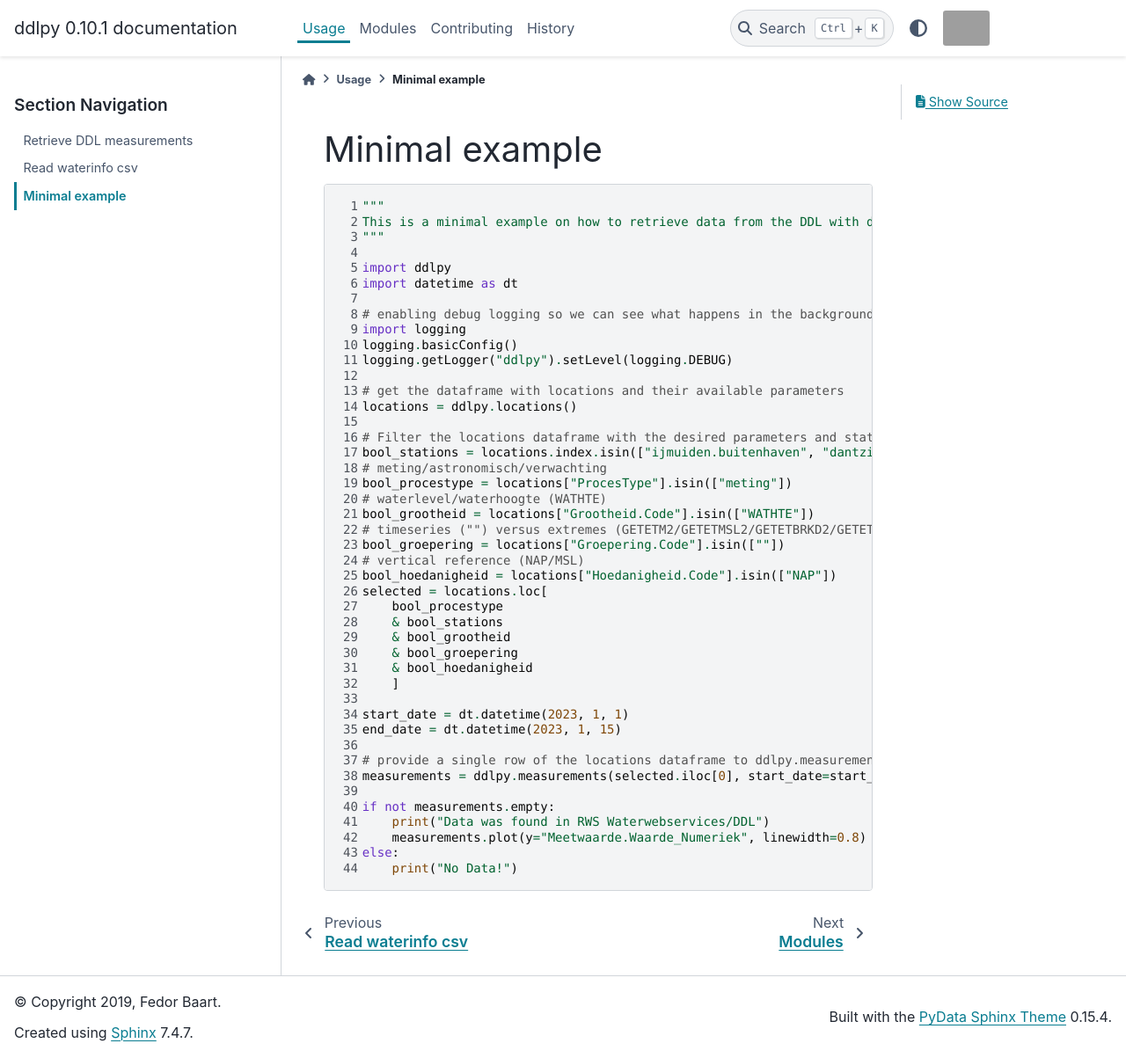
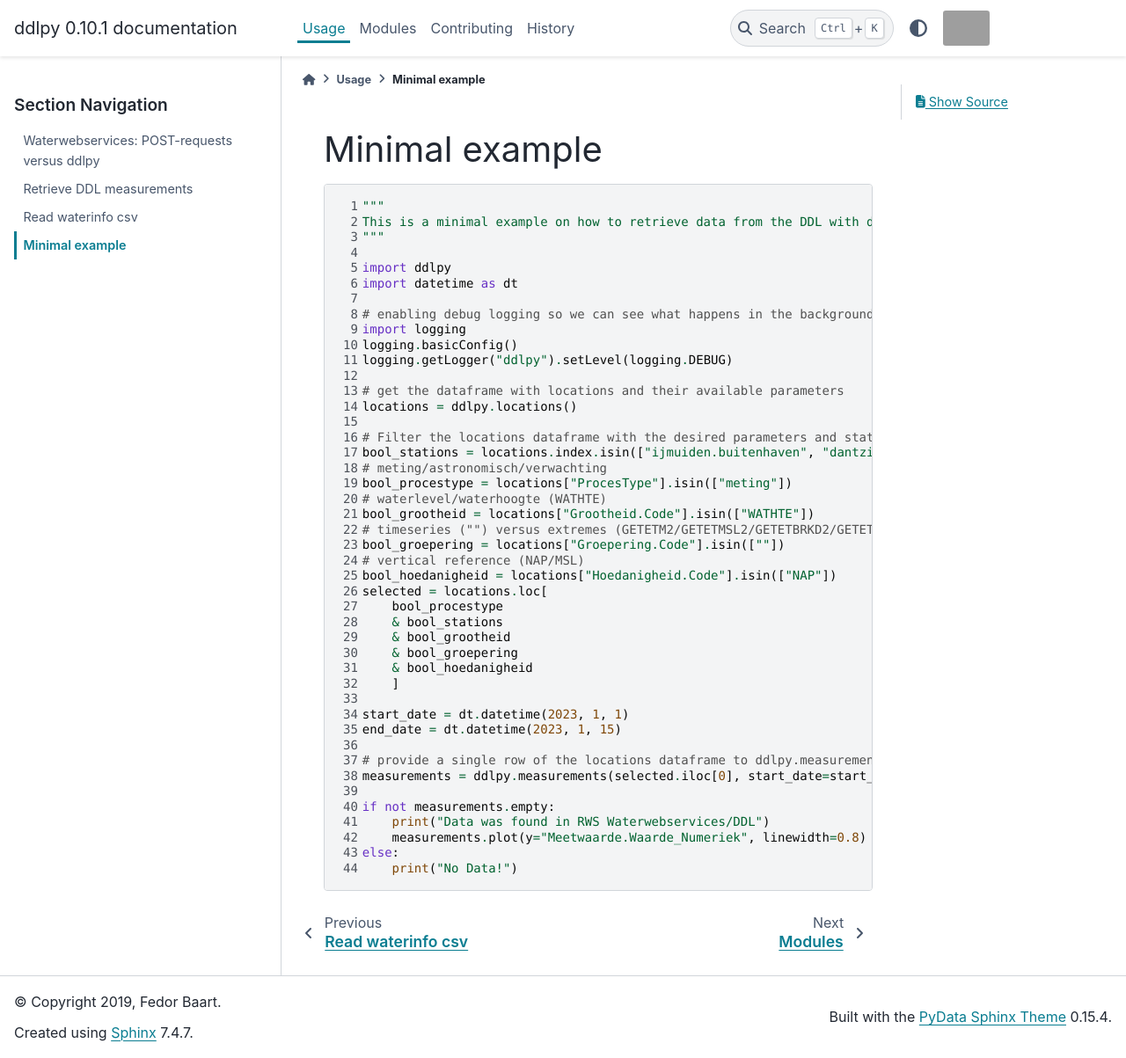
Before and after one commit to Deltares/ddlpy, a Sphinx documentation site: the page built from docs/minimal_example.rst, in a window 1280 px wide and 1203 px high. Shown: the whole window at 88% size. Built offline with Sphinx 7.4.7 and the PyData theme 0.15.4, drawn with Linux system fonts in a browser that asks for light colours; grey boxes are pictures that could not be loaded.

Commit message:
added notebook to the docs

```diff
--- a/docs/usage.rst
+++ b/docs/usage.rst
@@ -6,6 +6,7 @@ Usage
    :hidden:
    :maxdepth: 2
 
+   notebooks/postrequests-versus-ddlpy.ipynb
    notebooks/measurements.ipynb
    notebooks/waterinfo.ipynb
    minimal_example.rst
```
Also changed, not shown: docs/notebooks/postrequests-versus-ddlpy.ipynb.
